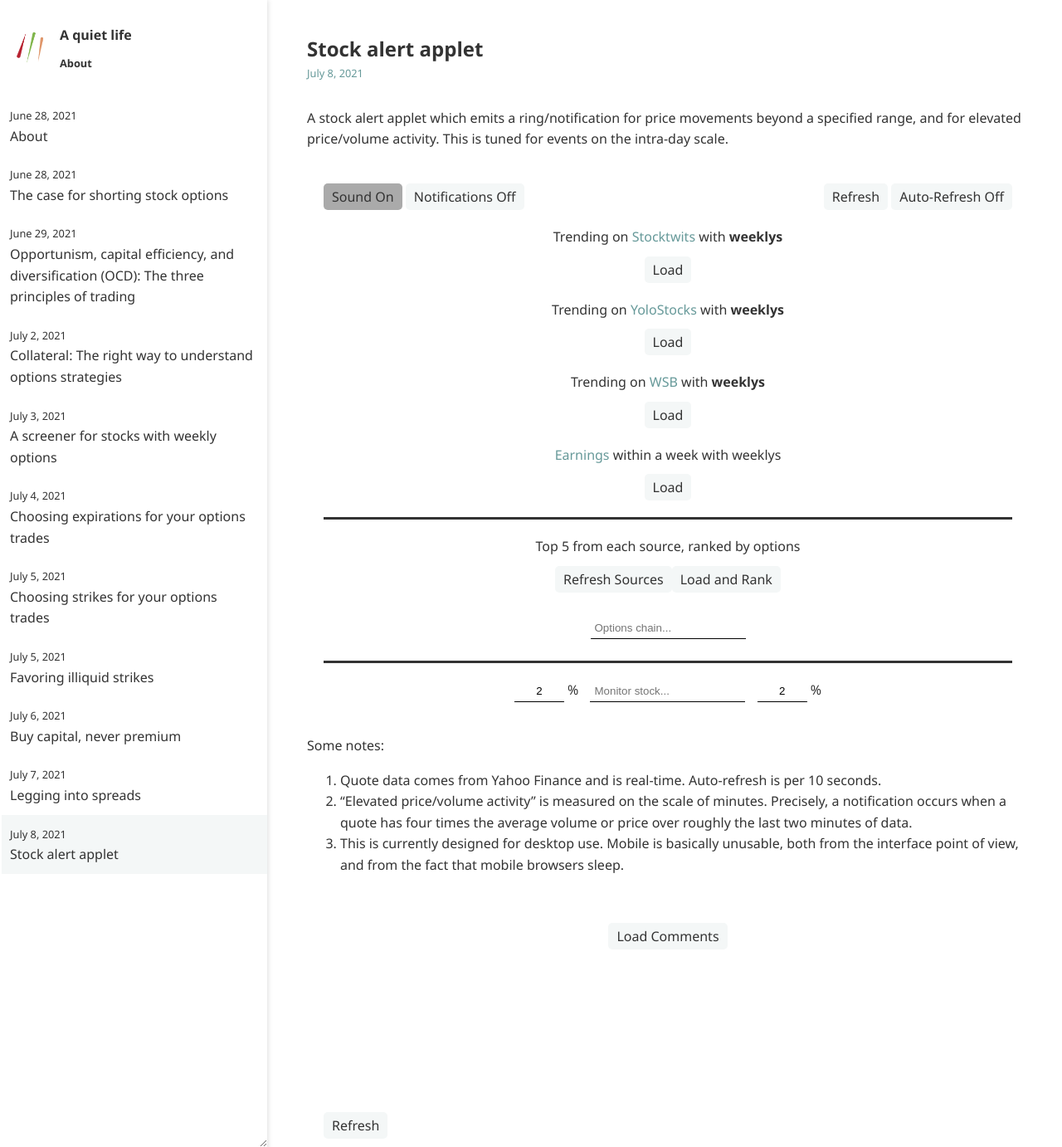
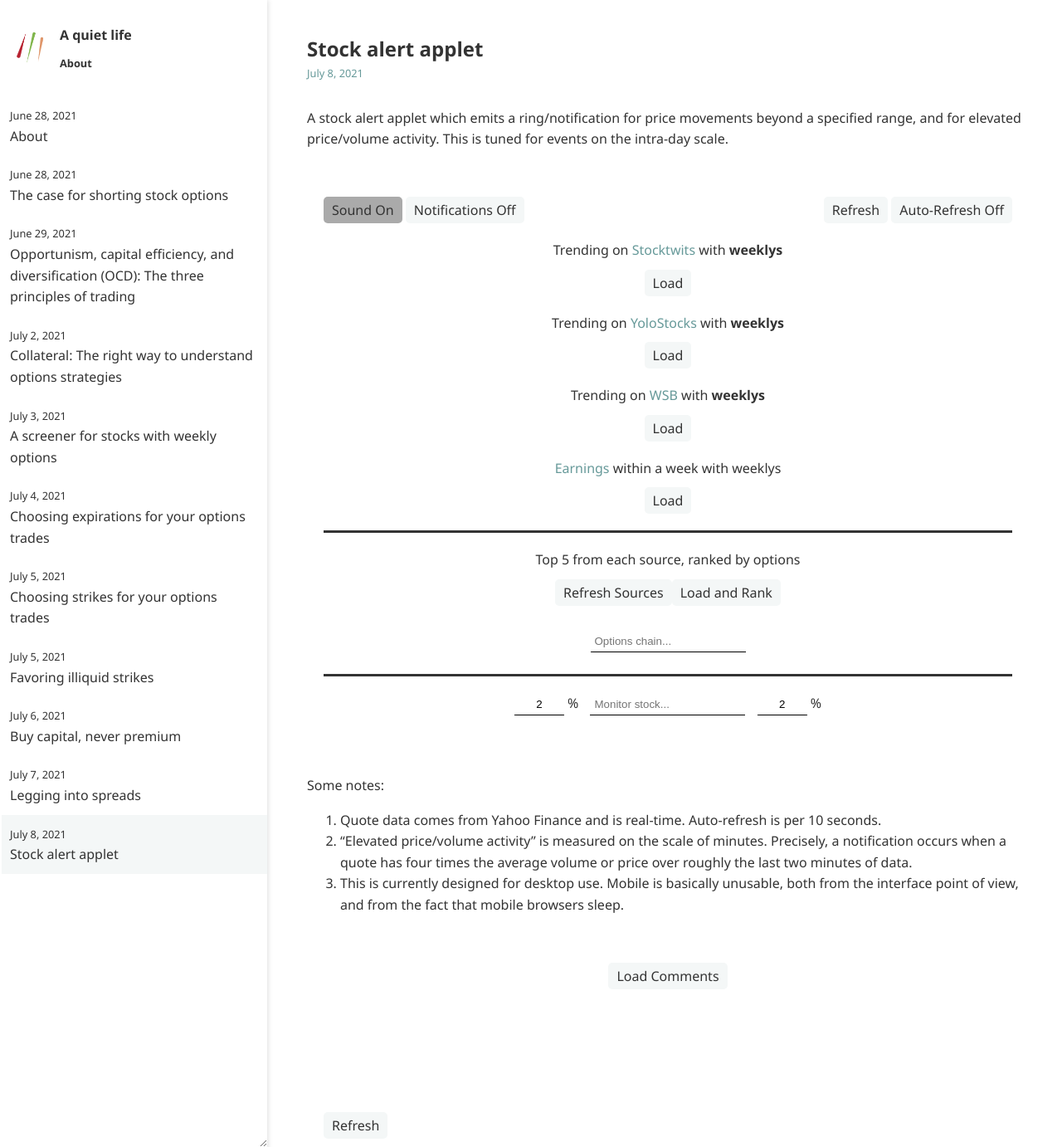
Before and after one commit to ansyblenetwork/aquietlife, a Jekyll site: the page built from _posts/2021-07-08-alerts.md, in a window 1280 px wide and 1382 px high. Shown: the whole window at 83% size. Built offline with Jekyll 4.4.1, drawn with Linux system fonts in a browser that asks for light colours.

Commit message:
Update 2021-07-08-alerts.md

```diff
--- a/_posts/2021-07-08-alerts.md
+++ b/_posts/2021-07-08-alerts.md
@@ -6,7 +6,7 @@ A stock alert applet which emits a ring/notification for price movements beyond
 
 
 
-<div style="min-width:650px; margin: 40px 20px;">
+<div style="min-width:650px; padding: 40px 20px;">
 
 <div style="position:fixed; bottom: 10px; background-color:white">
 <button onclick="update(); updateAll();" >Refresh</button>
```
